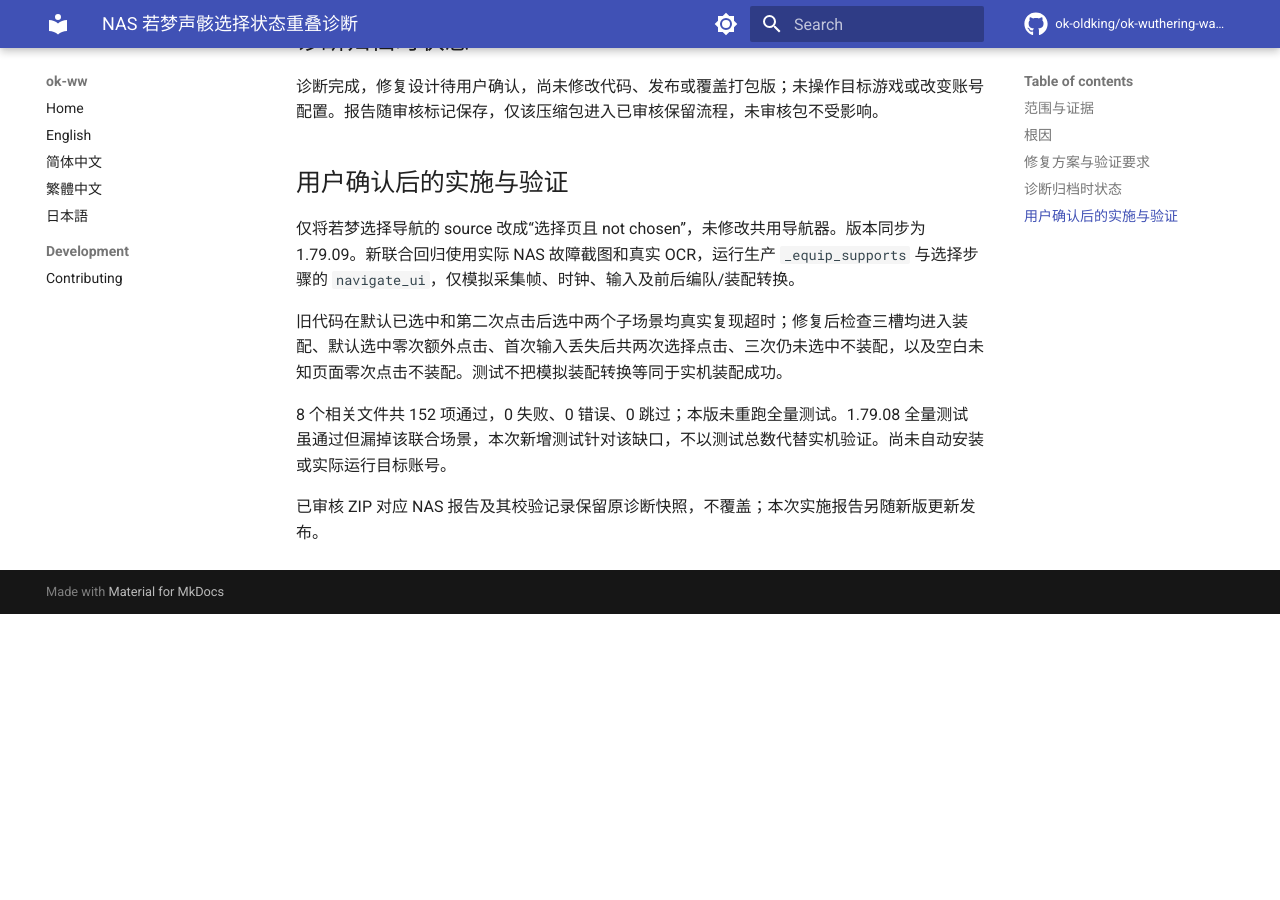
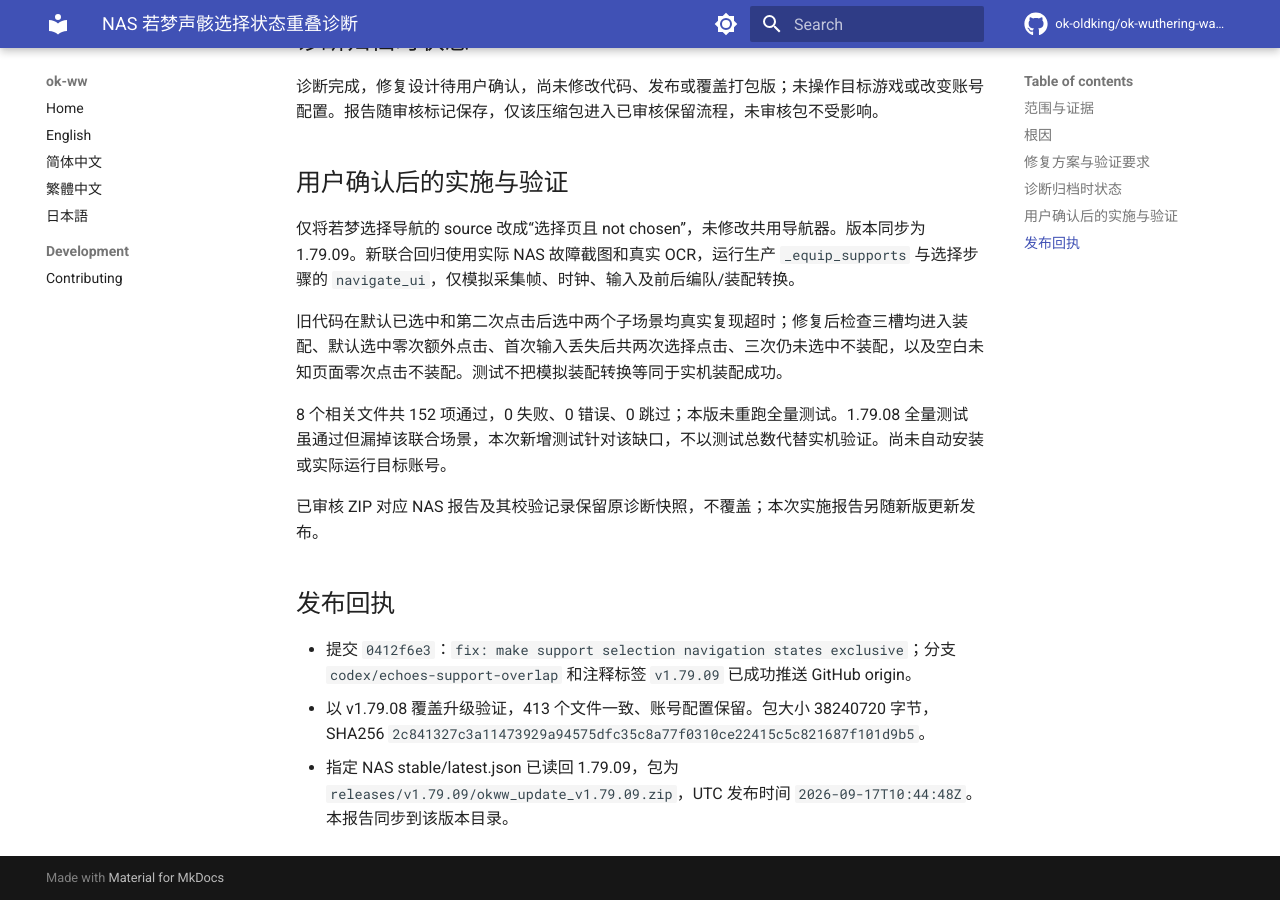
Before and after one commit to xihuojun2020-tech/okww-custom, an MkDocs documentation site: the page built from docs/reviews/2026-09-17-support-selection-overlap.md, in a window 1280 px wide and 900 px high, scrolled down 1284 px. Built offline with MkDocs 1.6.1 and Material for MkDocs 9.7.7, drawn with Linux system fonts in a browser that asks for light colours; comment, search, counter and statistics services are not loaded; before the commit the page ends 1898 px from its top, so only the background shows below that.

Commit message:
docs: record support selection regression release

```diff
--- a/docs/reviews/2026-09-17-support-selection-overlap.md
+++ b/docs/reviews/2026-09-17-support-selection-overlap.md
@@ -39,3 +39,9 @@
 8 个相关文件共 152 项通过，0 失败、0 错误、0 跳过；本版未重跑全量测试。1.79.08 全量测试虽通过但漏掉该联合场景，本次新增测试针对该缺口，不以测试总数代替实机验证。尚未自动安装或实际运行目标账号。
 
 已审核 ZIP 对应 NAS 报告及其校验记录保留原诊断快照，不覆盖；本次实施报告另随新版更新发布。
+
+## 发布回执
+
+- 提交 `0412f6e3`：`fix: make support selection navigation states exclusive`；分支 `codex/echoes-support-overlap` 和注释标签 `v1.79.09` 已成功推送 GitHub origin。
+- 以 v1.79.08 覆盖升级验证，413 个文件一致、账号配置保留。包大小 38240720 字节，SHA256 `2c841327c3a11473929a94575dfc35c8a77f0310ce22415c5c821687f101d9b5`。
+- 指定 NAS stable/latest.json 已读回 1.79.09，包为 `releases/v1.79.09/okww_update_v1.79.09.zip`，UTC 发布时间 `2026-09-17T10:44:48Z`。本报告同步到该版本目录。
```
